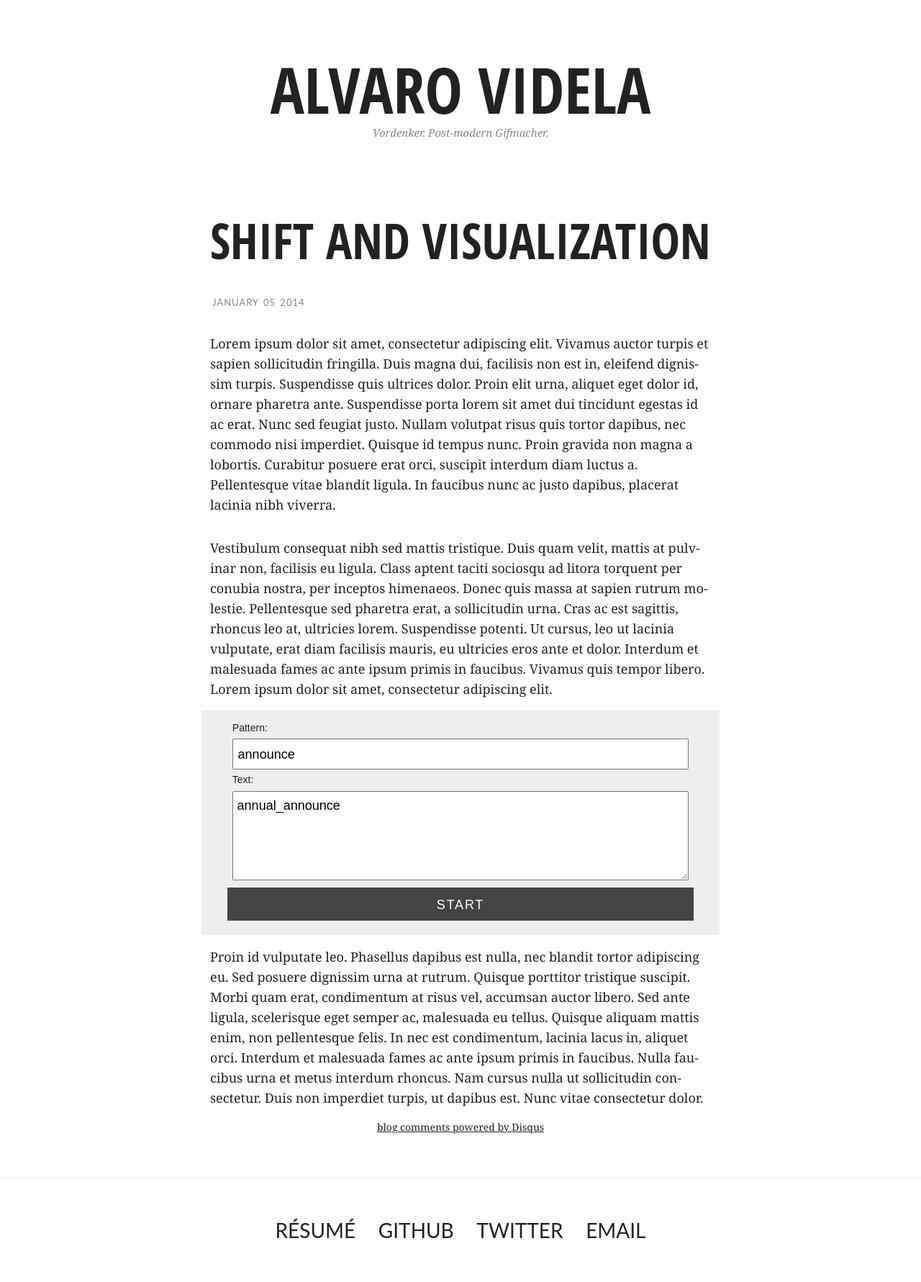
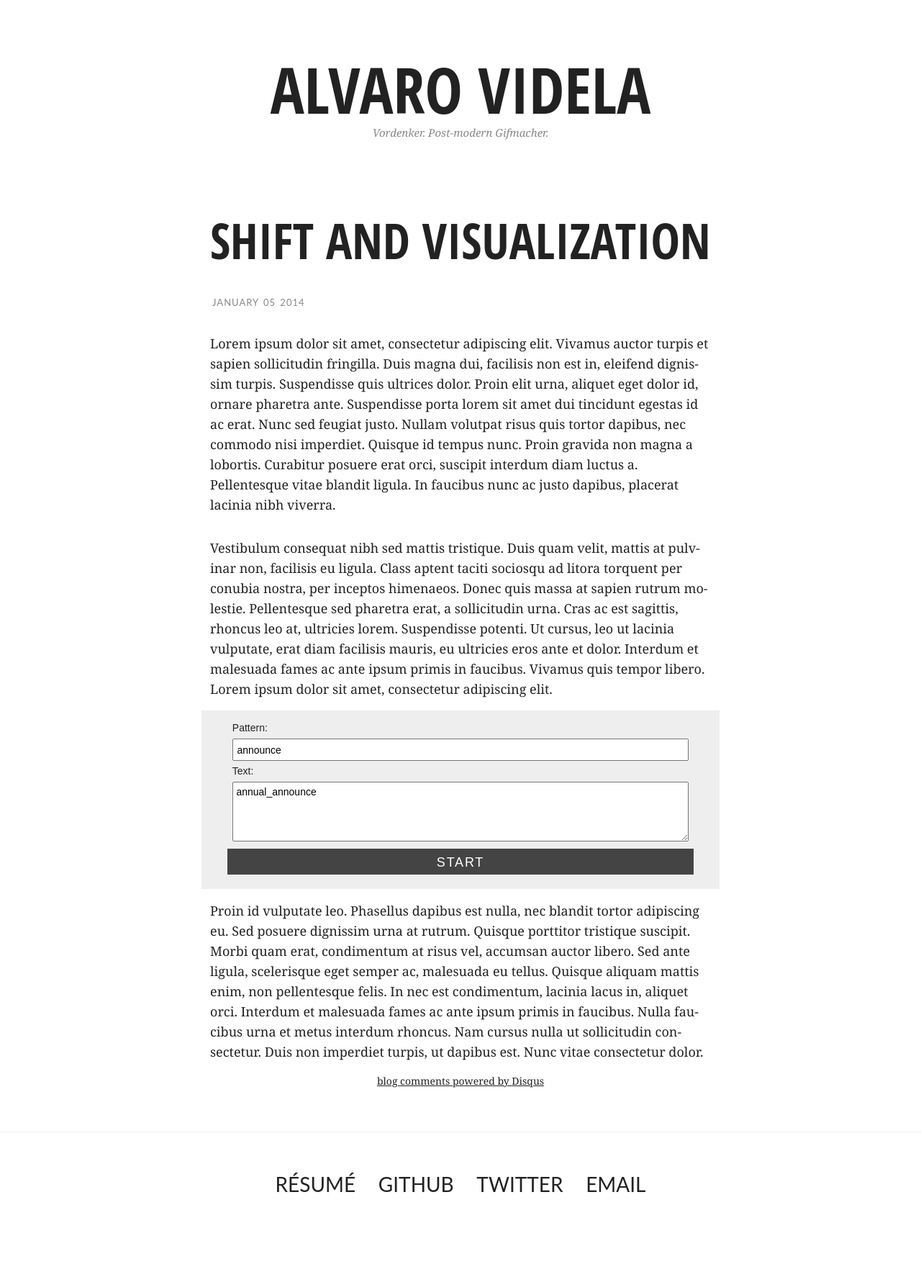
Before and after one commit to videlalvaro/videlalvaro.github.io, a Jekyll site: the page built from _posts/2014-01-05-shift-and-visualization.md, in a window 1280 px wide. Shown: the whole page at 72% size. Built offline with Jekyll 4.4.1, drawn with Linux system fonts in a browser that asks for light colours; comment, search, counter and statistics services are not loaded; after the commit the page ends 1717 px from its top, so only the background shows below that.

Commit message:
more css

```diff
--- a/css/sand.css
+++ b/css/sand.css
@@ -36,6 +36,8 @@ article input, article textarea {
     padding: 0.3em;
     width: 88%;
     margin: 0 4%;
+    font-size: 14px;
+    line-height: 18px;
 }
 article input[type=submit] {
     background: #444;
@@ -110,7 +112,6 @@ article #bitmask {
     min-width: 30%;
     max-width: 50%;
     margin-right: 30px;
-
     font-size: 14px;
 }
 article #match-run {
```
